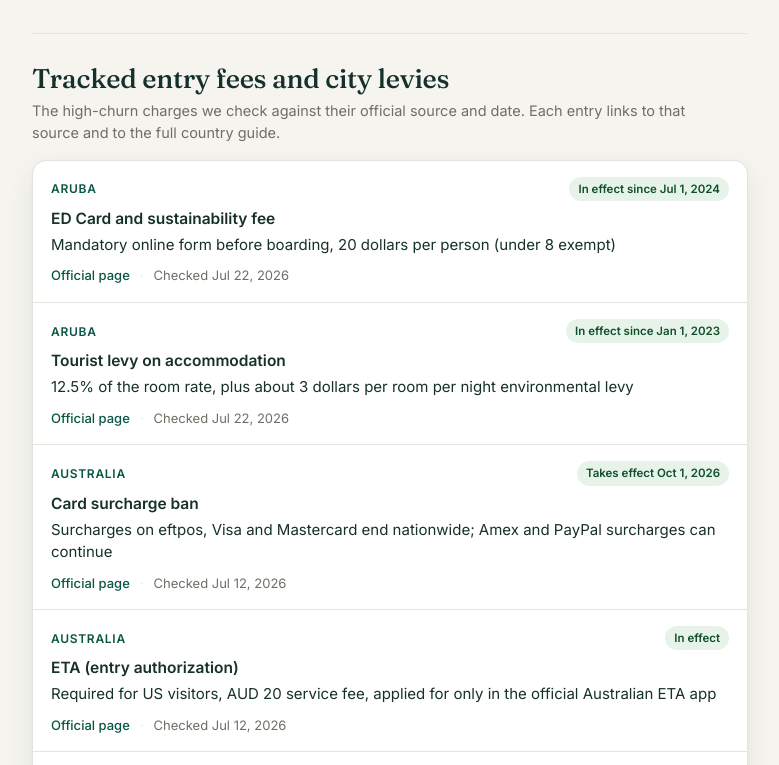
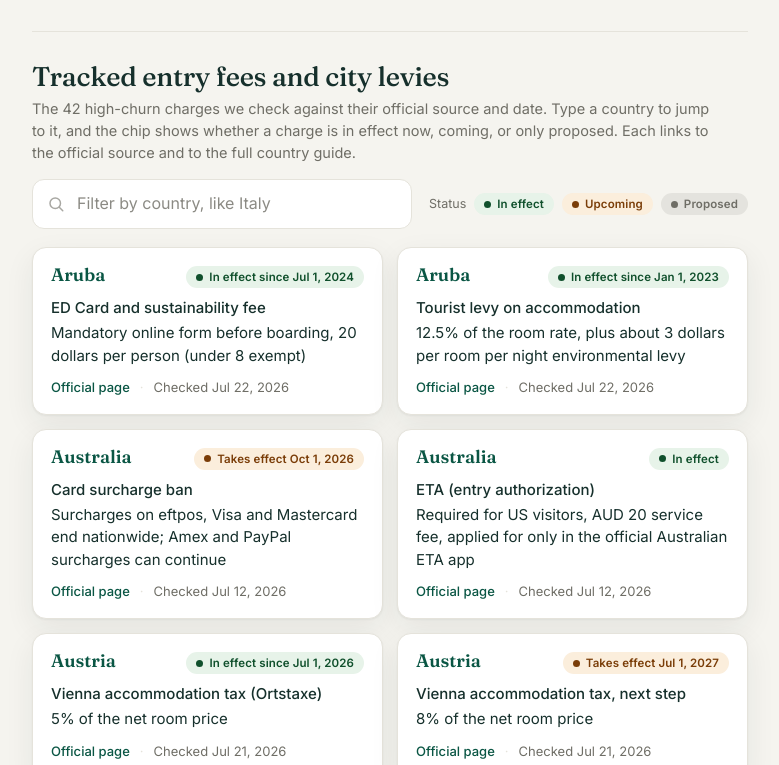
Before and after one commit to Varsanyi14/truetripcosts, an Astro site: page /tourist-taxes in a window 1280 px wide. Shown: the part 659-1424 px from the top of the page, without its empty margins (250-1029 px from the left). Built offline with nearby package versions, Linux system fonts and the light colour scheme; Astro itself is replaced by a stand-in of ours.

Commit message:
Rework tourist-taxes: filter, country-first cards, status chips
Replace the single-column tracked-charges list with a country-first card grid and a
filter, matching the taxis hub. Each card leads with the country (linking to its
guide), then the charge, amount, official source, and checked date. Add a status
chip that reads status and effective date: in effect (green), upcoming with a future
date (amber), or proposed (muted), which corrects the old pill that showed
not-yet-effective charges as live. Uses the shared chip shape and the existing Hero.
Single H1, content gate passes.

```diff
--- a/src/pages/tourist-taxes.astro
+++ b/src/pages/tourist-taxes.astro
@@ -34,6 +34,14 @@ function whenText(k) {
   const future = new Date(k.effective + 'T00:00:00') > new Date();
   return future ? ('Takes effect ' + nice) : ('In effect since ' + nice);
 }
+
+// Status to chip colour. In effect now is green, a confirmed future date is amber
+// (upcoming), and a proposed charge stays muted until it is actually law.
+function statusClass(k) {
+  if (k.status === 'proposed') return 'tt-proposed';
+  if (k.effective && new Date(k.effective + 'T00:00:00') > new Date()) return 'tt-soon';
+  return 'tt-live';
+}
 ---
 <Base
   title="Tourist taxes and entry fees by country, checked and dated"
@@ -54,24 +62,40 @@ function whenText(k) {
     {tracked.length > 0 && (
       <section class="fx-sec">
         <h2>Tracked entry fees and city levies</h2>
-        <p class="fx-note">The high-churn charges we check against their official source and date. Each entry links to that source and to the full country guide.</p>
-        <div class="fx-panel">
+        <p class="fx-note">The {tracked.length} high-churn charges we check against their official source and date. Type a country to jump to it, and the chip shows whether a charge is in effect now, coming, or only proposed. Each links to the official source and to the full country guide.</p>
+
+        <div class="tt-toolbar">
+          <div class="tt-filter">
+            <svg class="tt-filter-ic" width="18" height="18" viewBox="0 0 24 24" fill="none" stroke="currentColor" stroke-width="2" stroke-linecap="round" stroke-linejoin="round" aria-hidden="true"><circle cx="11" cy="11" r="7"/><path d="m21 21-4.3-4.3"/></svg>
+            <input type="text" id="tt-filter-in" class="tt-filter-in" placeholder="Filter by country, like Italy" aria-label="Filter countries by name" autocomplete="off" />
+          </div>
+          <div class="tt-legend">
+            <span class="tt-legend-lab">Status</span>
+            <span class="cx-chip tt-live">In effect</span>
+            <span class="cx-chip tt-soon">Upcoming</span>
+            <span class="cx-chip tt-proposed">Proposed</span>
+          </div>
+        </div>
+
+        <div class="tt-grid" id="tt-grid">
           {tracked.map(k => (
-            <div class="fx-item">
-              <div class="fx-item-head">
-                <a class="fx-country" href={'/' + k.slug}>{k.country}</a>
-                <span class={'fx-pill ' + (k.status === 'proposed' ? 'is-proposed' : 'is-live')}>{whenText(k)}</span>
+            <div class="tt-card" data-name={(k.country + ' ' + k.label).toLowerCase()}>
+              <div class="tt-card-top">
+                <a class="tt-country" href={'/' + k.slug}>{k.country}</a>
+                <span class={'cx-chip ' + statusClass(k)}>{whenText(k)}</span>
               </div>
-              <p class="fx-feename">{k.label}</p>
-              <p class="fx-amount">{k.value}</p>
-              <div class="fx-meta">
+              <p class="tt-fee">{k.label}</p>
+              <p class="tt-amount">{k.value}</p>
+              <div class="tt-meta">
                 {k.source ? (<a href={k.source} target="_blank" rel="noopener">Official page</a>) : (<span>No official page yet</span>)}
-                <span class="fx-dot" aria-hidden="true">&middot;</span>
+                <span class="tt-dot" aria-hidden="true">&middot;</span>
                 <span>Checked {niceDate(k.checked)}</span>
               </div>
             </div>
           ))}
         </div>
+
+        <p class="tt-nomatch" id="tt-nomatch" hidden>No country by that name here yet. See <a href="/#guides">all country guides</a>.</p>
       </section>
     )}
 
@@ -83,29 +107,63 @@ function whenText(k) {
   <style>
     .fx-intro{max-width:680px;margin:22px 0 0}
     .fx-lede{font-size:18px;color:#3B4A46;line-height:1.55;margin:0}
-    .fx-sec{margin:36px 0}
+    .fx-sec{margin:34px 0}
     .fx-sec h2{font-family:var(--serif);font-weight:500;font-size:clamp(21px,3.2vw,27px);letter-spacing:-.01em;margin:0 0 6px}
     .fx-note{font-size:14.5px;color:var(--muted);margin:0 0 16px;line-height:1.5;max-width:680px}
-    .fx-panel{border:1px solid var(--line);border-radius:var(--radius);background:var(--card);box-shadow:var(--shadow);overflow:hidden}
-    .fx-item{padding:16px 18px;border-bottom:1px solid var(--line)}
-    .fx-item:last-child{border-bottom:0}
-    .fx-item-head{display:flex;flex-wrap:wrap;align-items:center;gap:8px 12px;margin-bottom:8px}
-    .fx-country{font-size:12px;font-weight:700;letter-spacing:.06em;text-transform:uppercase;color:var(--teal-deep);text-decoration:none}
-    .fx-country:hover{text-decoration:underline}
-    .fx-feename{font-weight:600;font-size:15.5px;color:var(--ink);line-height:1.35;margin:0 0 4px}
-    .fx-amount{font-size:15px;color:var(--ink);line-height:1.5;margin:0 0 9px}
-    .fx-meta{font-size:13px;color:var(--muted);display:flex;flex-wrap:wrap;align-items:center;gap:6px 10px}
-    .fx-meta a{color:var(--teal-deep);font-weight:500;text-decoration:none}
-    .fx-meta a:hover{text-decoration:underline}
-    .fx-dot{color:var(--line)}
-    .fx-pill{display:inline-block;font-size:11.5px;font-weight:600;border-radius:999px;padding:3px 9px;white-space:nowrap;margin-left:auto}
-    .fx-pill.is-live{color:#10502C;background:var(--green-bg)}
-    .fx-pill.is-proposed{color:#7A3D08;background:var(--amber-bg)}
     .fx-keep{font-size:14px;color:var(--muted);line-height:1.55;border-top:1px solid var(--line);padding-top:18px;margin:30px 0 40px;max-width:680px}
+    .fx-keep a{color:var(--teal-deep);font-weight:500;text-decoration:none}
+    .fx-keep a:hover{text-decoration:underline}
+    .tt-toolbar{display:flex;flex-wrap:wrap;gap:12px 16px;align-items:center;justify-content:space-between;margin:0 0 18px}
+    .tt-filter{display:flex;align-items:center;gap:10px;flex:1 1 260px;max-width:380px;padding:10px 14px;border:1px solid var(--line);border-radius:12px;background:var(--card);transition:border-color .15s ease,box-shadow .15s ease}
+    .tt-filter:focus-within{border-color:var(--teal-deep);box-shadow:0 0 0 3px rgba(14,122,95,.12)}
+    .tt-filter-ic{color:var(--muted);flex:none;opacity:.6}
+    .tt-filter-in{flex:1;min-width:0;border:0;outline:0;background:transparent;font:inherit;font-size:1rem;color:var(--ink)}
+    .tt-filter-in::placeholder{color:var(--muted);opacity:.8}
+    .tt-legend{display:flex;align-items:center;gap:8px;flex-wrap:wrap}
+    .tt-legend-lab{font-size:12.5px;color:var(--muted)}
+    .tt-live{color:#10502C;background:var(--green-bg)}
+    .tt-soon{color:#7A3D08;background:var(--amber-bg)}
+    .tt-proposed{color:var(--muted);background:rgba(111,110,102,.12)}
+    .tt-grid{display:grid;grid-template-columns:repeat(auto-fill,minmax(300px,1fr));gap:14px}
+    .tt-card{display:flex;flex-direction:column;padding:16px 18px;border:1px solid var(--line);border-radius:var(--radius);background:var(--card);box-shadow:var(--shadow)}
+    .tt-card.is-hidden{display:none}
+    .tt-card-top{display:flex;align-items:flex-start;justify-content:space-between;gap:10px}
+    .tt-country{font-family:var(--serif);font-weight:600;font-size:18px;color:var(--teal-deep);line-height:1.2;text-decoration:none}
+    .tt-country:hover{text-decoration:underline}
+    .tt-card .cx-chip{flex:none;margin-top:2px}
+    .tt-fee{font-weight:500;font-size:15px;color:var(--ink);line-height:1.4;margin:9px 0 0}
+    .tt-amount{font-size:15px;color:var(--ink);line-height:1.5;margin:4px 0 0}
+    .tt-meta{font-size:13px;color:var(--muted);display:flex;flex-wrap:wrap;align-items:center;gap:6px 10px;margin:10px 0 0}
+    .tt-meta a{color:var(--teal-deep);font-weight:500;text-decoration:none}
+    .tt-meta a:hover{text-decoration:underline}
+    .tt-dot{color:var(--line)}
+    .tt-nomatch{font-size:14px;color:var(--muted);margin:16px 0 0}
+    .tt-nomatch a{color:var(--teal-deep);font-weight:500;text-decoration:none}
+    .tt-nomatch a:hover{text-decoration:underline}
     @media (max-width:560px){
-      .fx-item{padding:14px 15px}
       .fx-lede{font-size:16.5px}
-      .fx-pill{margin-left:0}
+      .tt-grid{grid-template-columns:1fr}
     }
   </style>
+
+  <script>
+    (function () {
+      var input = document.getElementById('tt-filter-in');
+      var grid = document.getElementById('tt-grid');
+      if (!input || !grid) return;
+      var none = document.getElementById('tt-nomatch');
+      var cards = Array.prototype.slice.call(grid.querySelectorAll('.tt-card'));
+      function norm(s) { return (s || '').toLowerCase().normalize('NFD').replace(/[\u0300-\u036f]/g, ''); }
+      input.addEventListener('input', function () {
+        var q = norm(input.value.trim());
+        var shown = 0;
+        for (var i = 0; i < cards.length; i++) {
+          var hit = q === '' || norm(cards[i].getAttribute('data-name')).indexOf(q) !== -1;
+          cards[i].classList.toggle('is-hidden', !hit);
+          if (hit) shown++;
+        }
+        if (none) none.hidden = shown !== 0;
+      });
+    })();
+  </script>
 </Base>
```
